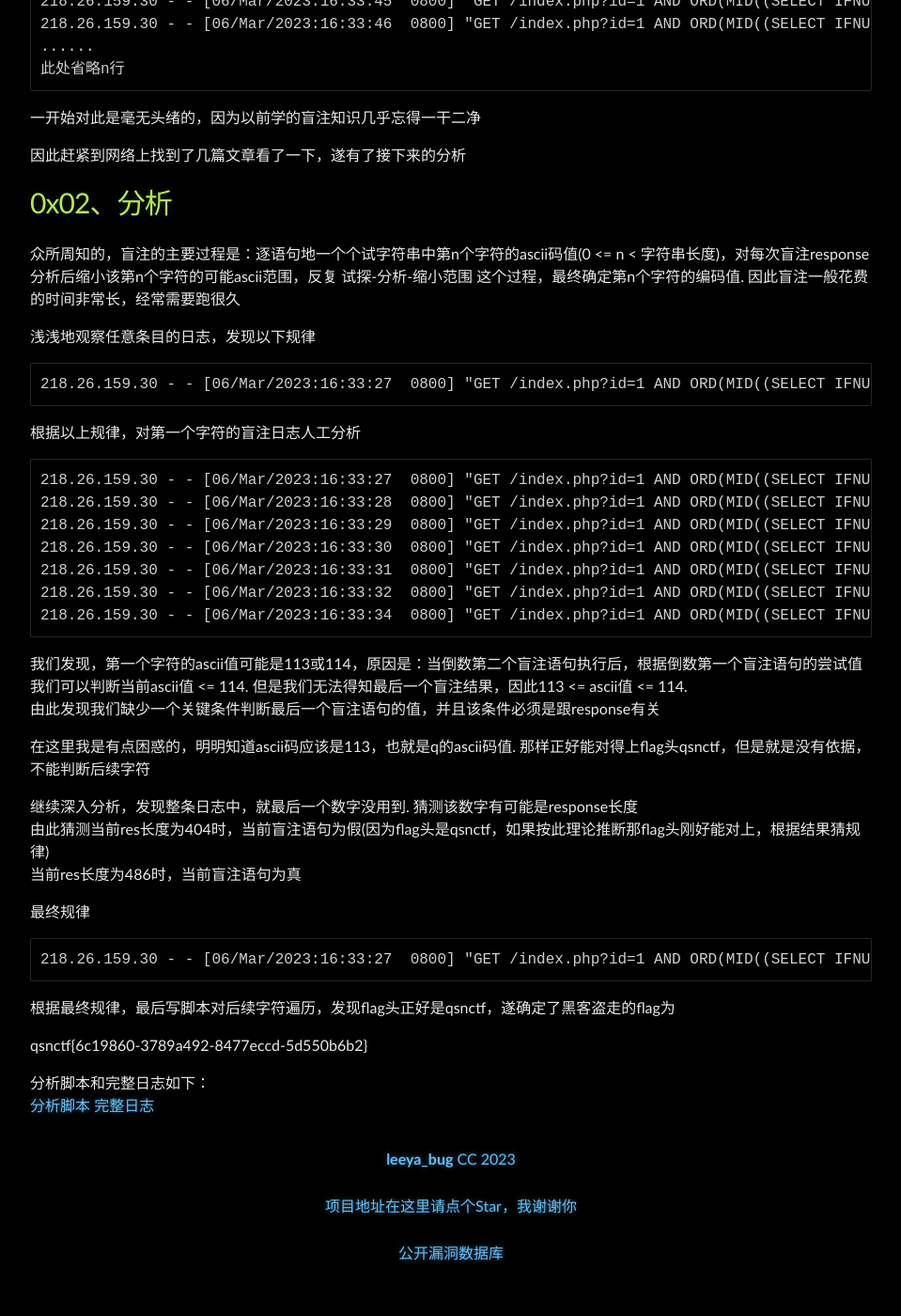
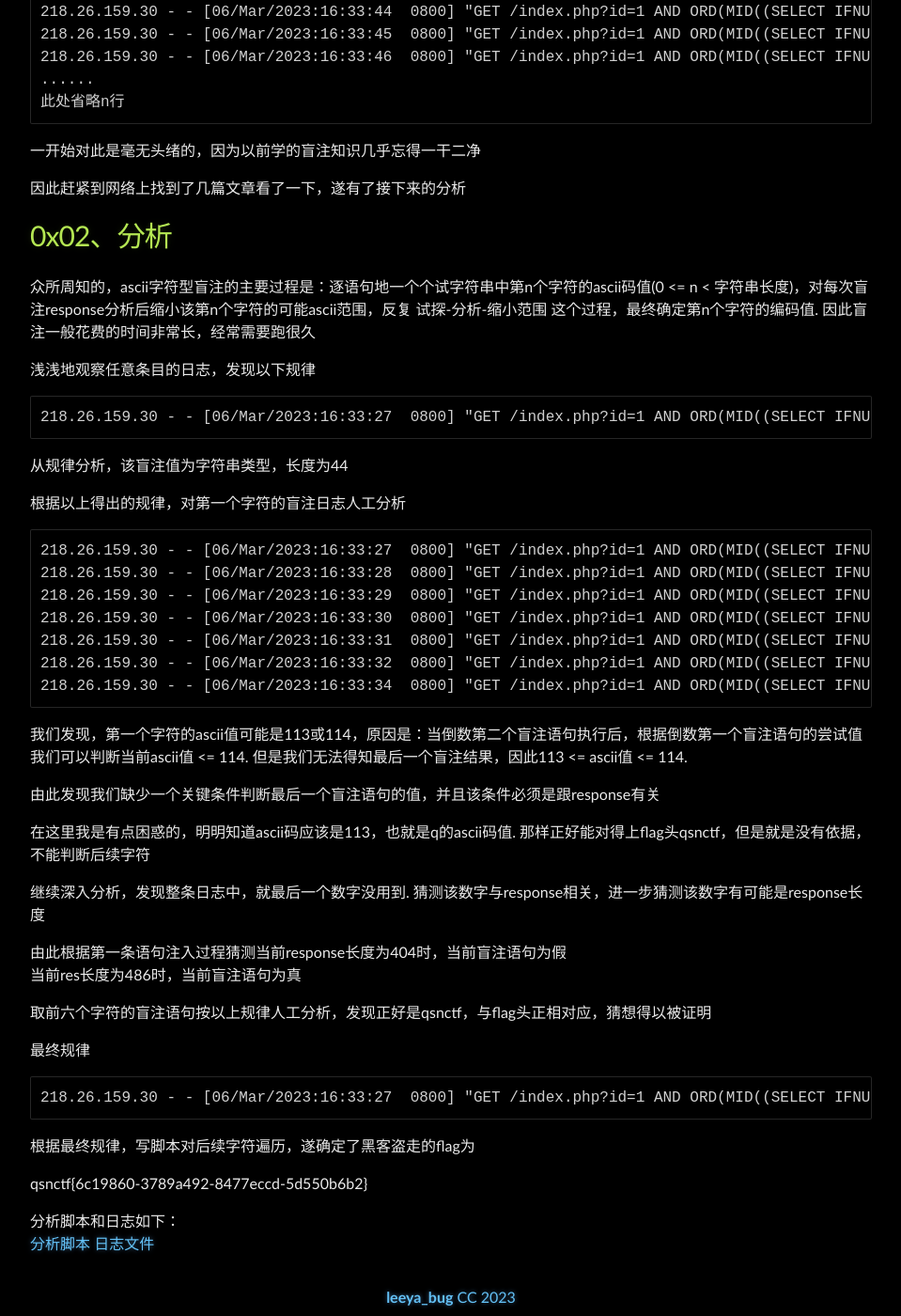
Before and after one commit to Leeyangee/leeyangee.github.io, a Jekyll site: the page built from _posts/2023-09-01-CTF合集 对于日志取证盲注分析的个人经验.md, in a window 1280 px wide and 1400 px high, scrolled down 1036 px. Shown: the whole window at 94% size, without its empty margins (160-1119 px from the left). Built offline with Jekyll 4.4.1, drawn with Linux system fonts in a browser that asks for light colours; before the commit the page ends 2394 px from its top, so only the background shows below that; some of the changed text lies outside the part shown.

Commit message:
Update 2023-09-01-CTF合集 对于日志取证盲注分析的个人经验.md

````diff
--- a/_posts/2023-09-01-CTF合集 对于日志取证盲注分析的个人经验.md
+++ b/_posts/2023-09-01-CTF合集 对于日志取证盲注分析的个人经验.md
@@ -18,9 +18,12 @@
     日志分析：
     发现服务器被攻击了，请在日志文件里面找到黑客攻击的地址、时间和拿走的flag。flag形式(qsnctf{IP地址-年/月/日-flag})
   </td></tr>
+  <tr><td>
+    [日志文件](https://raw.githubusercontent.com/Leeyangee/leeya_bug/main/blindinject/log.log)
+  </td></tr>
 </table>
 
-然后给出了一大堆黑客活动产生的日志记录，经浓缩后数据大致如下所示
+给出了一大堆黑客活动产生的日志记录，我主要找黑客盗取的flag，黑客主要盲注过程经浓缩后数据大致如下所示
 ```
 218.26.159.30 - - [06/Mar/2023:16:33:27  0800] "GET /index.php?id=1 AND ORD(MID((SELECT IFNULL(CAST(f1ag AS CHAR),0x20) FROM qsnctf.flag ORDER BY f1ag LIMIT 0,1),1,1))>64 HTTP/1.1" 200 486
 218.26.159.30 - - [06/Mar/2023:16:33:28  0800] "GET /index.php?id=1 AND ORD(MID((SELECT IFNULL(CAST(f1ag AS CHAR),0x20) FROM qsnctf.flag ORDER BY f1ag LIMIT 0,1),1,1))>96 HTTP/1.1" 200 486
@@ -51,14 +54,16 @@
 
 # [](#header-1)0x02、分析
 
-众所周知的，盲注的主要过程是：逐语句地一个个试字符串中第n个字符的ascii码值(0 <= n < 字符串长度)，对每次盲注response分析后缩小该第n个字符的可能ascii范围，反复 试探-分析-缩小范围 这个过程，最终确定第n个字符的编码值. 因此盲注一般花费的时间非常长，经常需要跑很久
+众所周知的，ascii字符型盲注的主要过程是：逐语句地一个个试字符串中第n个字符的ascii码值(0 <= n < 字符串长度)，对每次盲注response分析后缩小该第n个字符的可能ascii范围，反复 试探-分析-缩小范围 这个过程，最终确定第n个字符的编码值. 因此盲注一般花费的时间非常长，经常需要跑很久
 
 浅浅地观察任意条目的日志，发现以下规律
 ```
 218.26.159.30 - - [06/Mar/2023:16:33:27  0800] "GET /index.php?id=1 AND ORD(MID((SELECT IFNULL(CAST(f1ag AS CHAR),0x20) FROM qsnctf.flag ORDER BY f1ag LIMIT 0,1),[flag第几位字符],1))>[该位字符的尝试值] HTTP/1.1" 200 486
 ```
 
-根据以上规律，对第一个字符的盲注日志人工分析
+从规律分析，该盲注值为字符串类型，长度为44
+
+根据以上得出的规律，对第一个字符的盲注日志人工分析
 ```
 218.26.159.30 - - [06/Mar/2023:16:33:27  0800] "GET /index.php?id=1 AND ORD(MID((SELECT IFNULL(CAST(f1ag AS CHAR),0x20) FROM qsnctf.flag ORDER BY f1ag LIMIT 0,1),1,1))>64 HTTP/1.1" 200 486
 218.26.159.30 - - [06/Mar/2023:16:33:28  0800] "GET /index.php?id=1 AND ORD(MID((SELECT IFNULL(CAST(f1ag AS CHAR),0x20) FROM qsnctf.flag ORDER BY f1ag LIMIT 0,1),1,1))>96 HTTP/1.1" 200 486
@@ -69,23 +74,27 @@
 218.26.159.30 - - [06/Mar/2023:16:33:34  0800] "GET /index.php?id=1 AND ORD(MID((SELECT IFNULL(CAST(f1ag AS CHAR),0x20) FROM qsnctf.flag ORDER BY f1ag LIMIT 0,1),1,1))>113 HTTP/1.1" 200 404
 ```
 我们发现，第一个字符的ascii值可能是113或114，原因是：当倒数第二个盲注语句执行后，根据倒数第一个盲注语句的尝试值我们可以判断当前ascii值 <= 114. 但是我们无法得知最后一个盲注结果，因此113 <= ascii值 <= 114.
+
 由此发现我们缺少一个关键条件判断最后一个盲注语句的值，并且该条件必须是跟response有关
 
 在这里我是有点困惑的，明明知道ascii码应该是113，也就是q的ascii码值. 那样正好能对得上flag头qsnctf，但是就是没有依据，不能判断后续字符
 
-继续深入分析，发现整条日志中，就最后一个数字没用到. 猜测该数字有可能是response长度
-由此猜测当前res长度为404时，当前盲注语句为假(因为flag头是qsnctf，如果按此理论推断那flag头刚好能对上，根据结果猜规律)
+继续深入分析，发现整条日志中，就最后一个数字没用到. 猜测该数字与response相关，进一步猜测该数字有可能是response长度
+
+由此根据第一条语句注入过程猜测当前response长度为404时，当前盲注语句为假
 当前res长度为486时，当前盲注语句为真
+
+取前六个字符的盲注语句按以上规律人工分析，发现正好是qsnctf，与flag头正相对应，猜想得以被证明
 
 最终规律
 ```
 218.26.159.30 - - [06/Mar/2023:16:33:27  0800] "GET /index.php?id=1 AND ORD(MID((SELECT IFNULL(CAST(f1ag AS CHAR),0x20) FROM qsnctf.flag ORDER BY f1ag LIMIT 0,1),[flag第几位字符],1))>[该位字符的尝试值] HTTP/1.1" 200 [该条盲注语句真值，404为假，484为真]
 ```
 
-根据最终规律，最后写脚本对后续字符遍历，发现flag头正好是qsnctf，遂确定了黑客盗走的flag为
+根据最终规律，写脚本对后续字符遍历，遂确定了黑客盗走的flag为
 
 qsnctf{6c19860-3789a492-8477eccd-5d550b6b2}
 
-分析脚本和完整日志如下：
+分析脚本和日志如下：
 [分析脚本](https://raw.githubusercontent.com/Leeyangee/leeya_bug/main/blindinject/analy.py)
-[完整日志](https://raw.githubusercontent.com/Leeyangee/leeya_bug/main/blindinject/log.log)
+[日志文件](https://raw.githubusercontent.com/Leeyangee/leeya_bug/main/blindinject/log.log)
````
